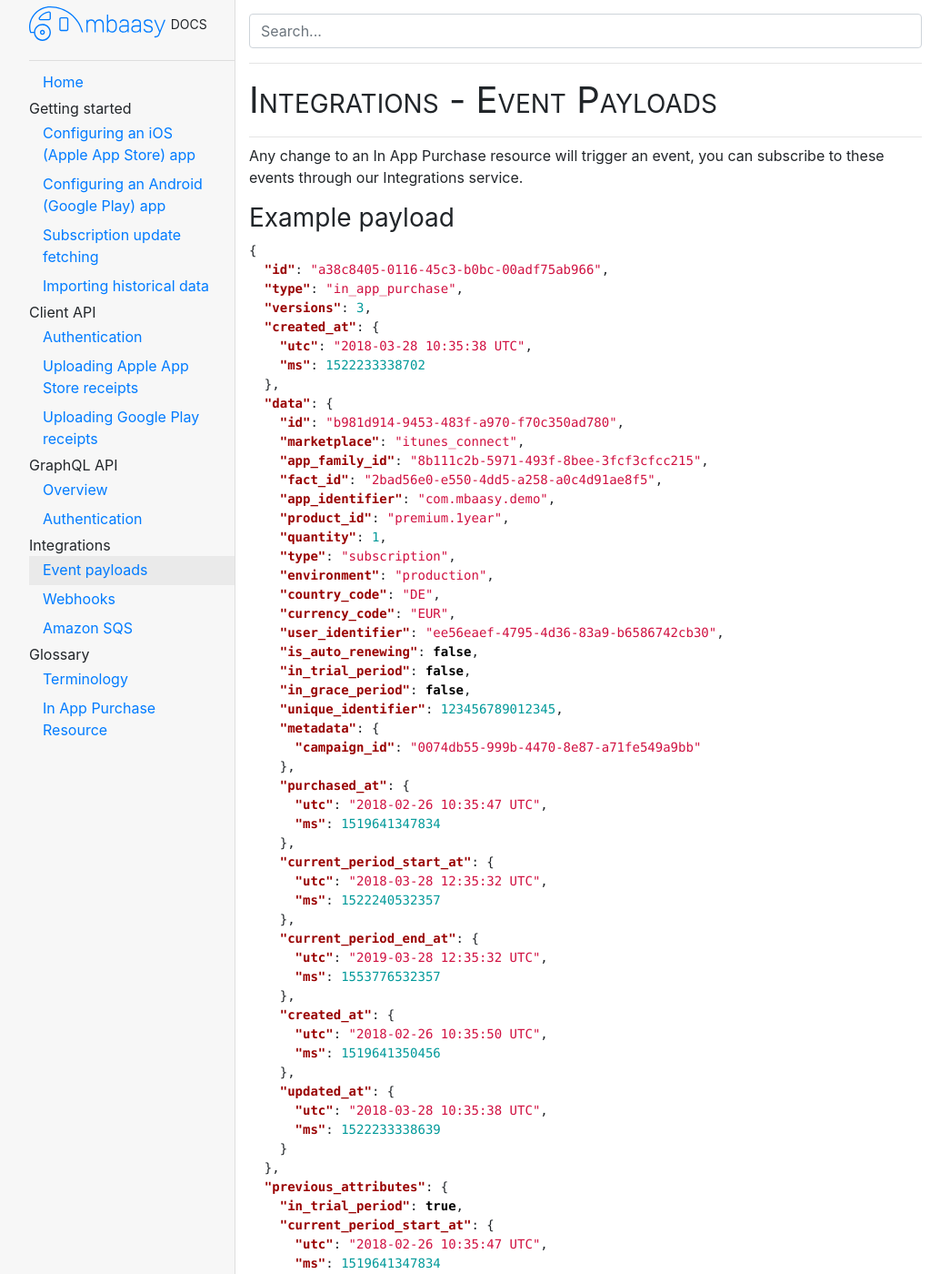
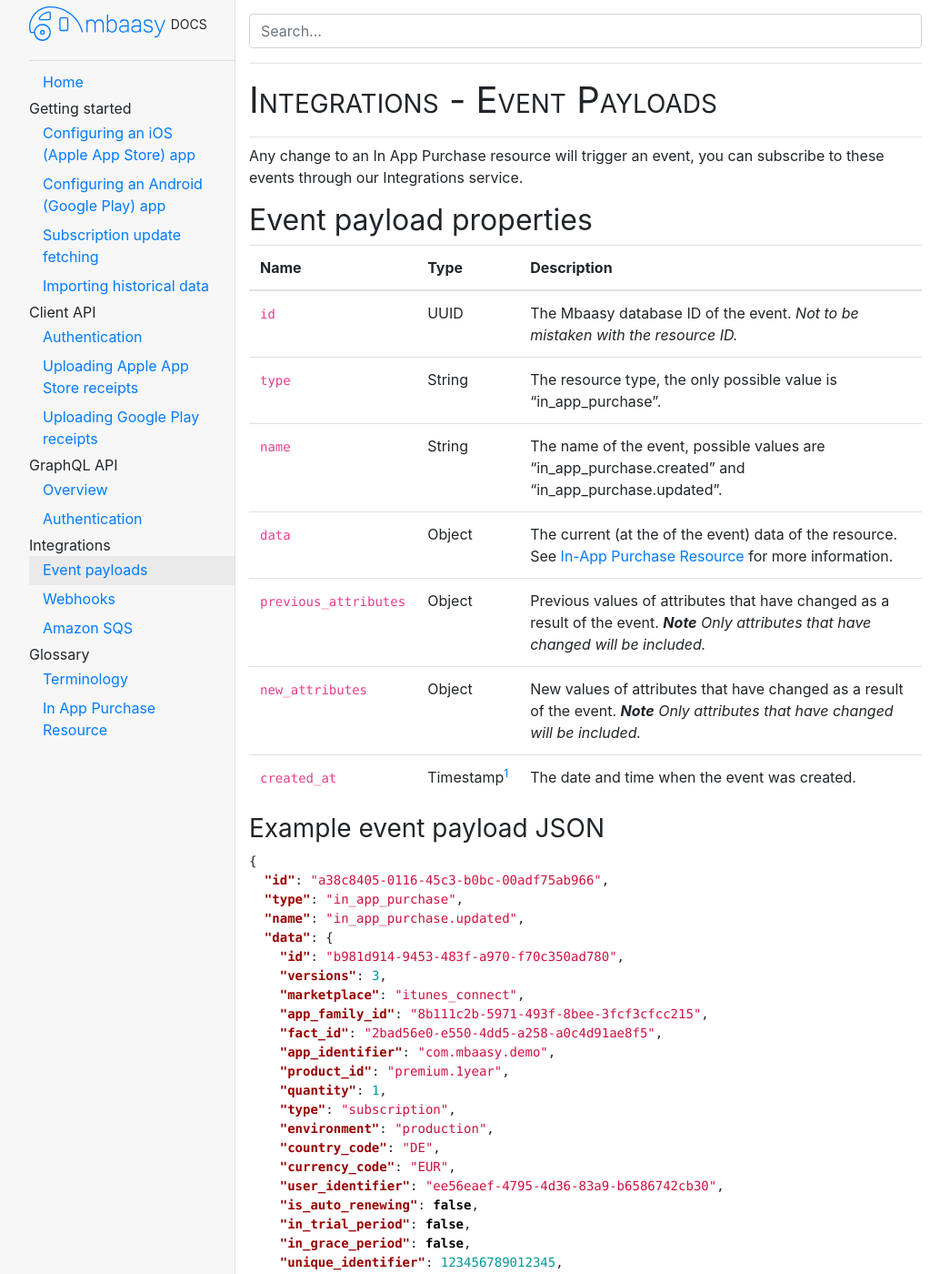
Before and after one commit to mbaasy/docs, a Jekyll site: the page built from integrations/event_payloads.md, in a window 1280 px wide and 1400 px high. Shown: the whole window at 91% size, without its empty margins (121-1166 px from the left). Built offline with Jekyll 4.4.1, drawn with Linux system fonts in a browser that asks for light colours; our own code applies the rules of GitHub Pages for plain Markdown files; comment, search, counter and statistics services are not loaded; some of the changed text lies outside the part shown.

Commit message:
added table explaining the event payloads

````diff
--- a/integrations/event_payloads.md
+++ b/integrations/event_payloads.md
@@ -2,19 +2,36 @@
 
 Any change to an In App Purchase resource will trigger an event, you can subscribe to these events through our Integrations service.
 
-### Example payload
+## Event payload properties
+
+| Name | Type | Description |
+| ---- | ---- | ----------- |
+| `id` | UUID | The Mbaasy database ID of the event. *Not to be mistaken with the resource ID.* |
+| `type` | String | The resource type, the only possible value is "in_app_purchase". |
+| `name` | String | The name of the event, possible values are "in_app_purchase.created" and "in_app_purchase.updated". |
+| `data` | Object | The current (at the of the event) data of the resource. See [In-App Purchase Resource](/glossary/in_app_purchase_resource/) for more information. |
+| `previous_attributes` | Object | Previous values of attributes that have changed as a result of the event. ***Note*** *Only attributes that have changed will be included.* |
+| `new_attributes` | Object | New values of attributes that have changed as a result of the event. ***Note** Only attributes that have changed will be included.* |
+| `created_at` | Timestamp[^ts] | The date and time when the event was created. |
+
+[^ts]: Timestamps are objects that contain an `ms` (Unix Timestamp in milliseconds) and `utc` property. e.g.
+    ```json
+    {
+      "utc": "2018-02-26 10:35:47 UTC",
+      "ms": 1519641347834
+    }
+    ```
+
+### Example event payload JSON
 
 ```json
 {
   "id": "a38c8405-0116-45c3-b0bc-00adf75ab966",
   "type": "in_app_purchase",
-  "versions": 3,
-  "created_at": {
-    "utc": "2018-03-28 10:35:38 UTC",
-    "ms": 1522233338702
-  },
+  "name": "in_app_purchase.updated",
   "data": {
     "id": "b981d914-9453-483f-a970-f70c350ad780",
+    "versions": 3,
     "marketplace": "itunes_connect",
     "app_family_id": "8b111c2b-5971-493f-8bee-3fcf3cfcc215",
     "fact_id": "2bad56e0-e550-4dd5-a258-a0c4d91ae8f5",
@@ -83,6 +100,10 @@ Any change to an In App Purchase resource will trigger an event, you can subscri
       "utc": "2018-03-28 10:35:38 UTC",
       "ms": 1522233338639
     }
+  },
+  "created_at": {
+    "utc": "2018-03-28 10:35:38 UTC",
+    "ms": 1522233338702
   }
 }
 ```
````
